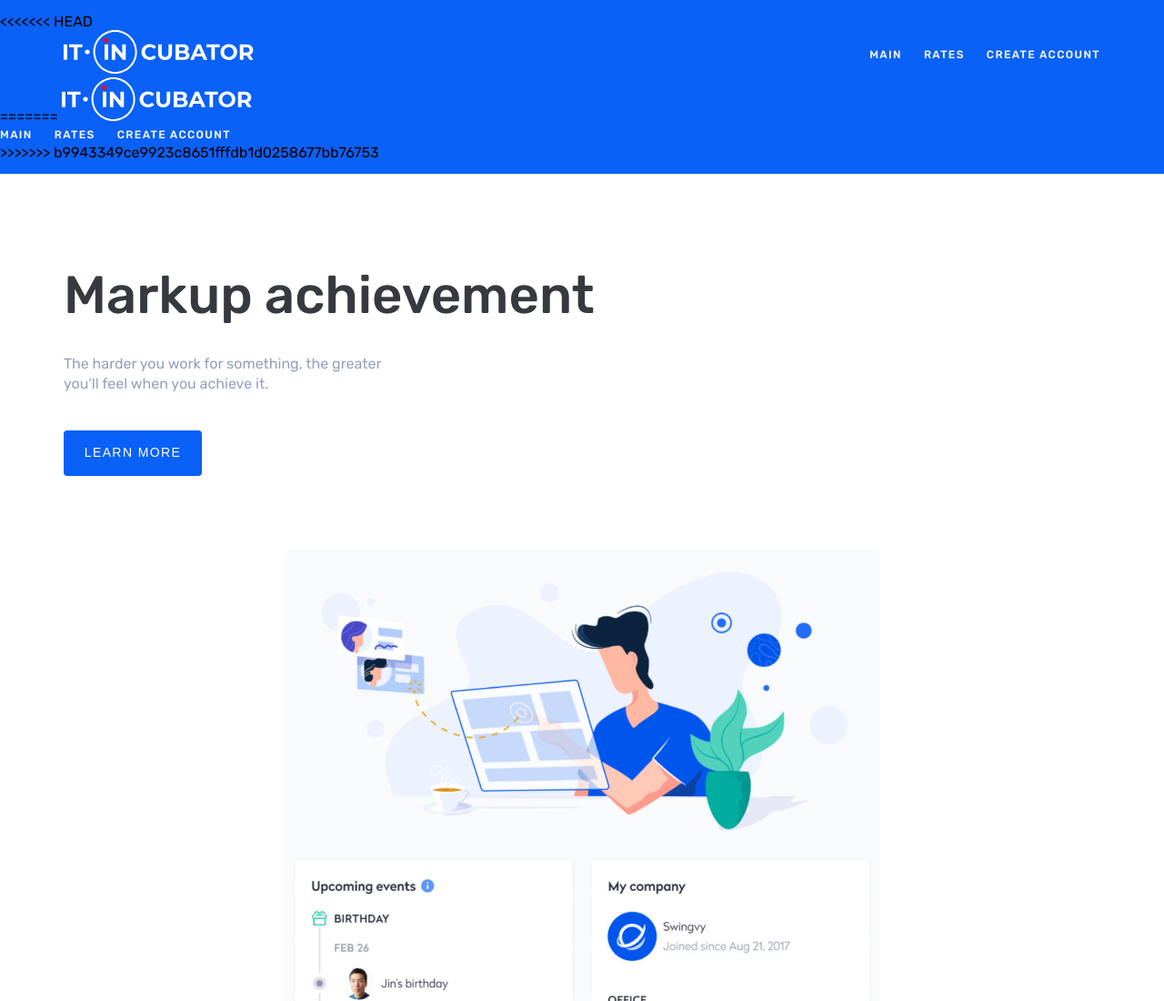
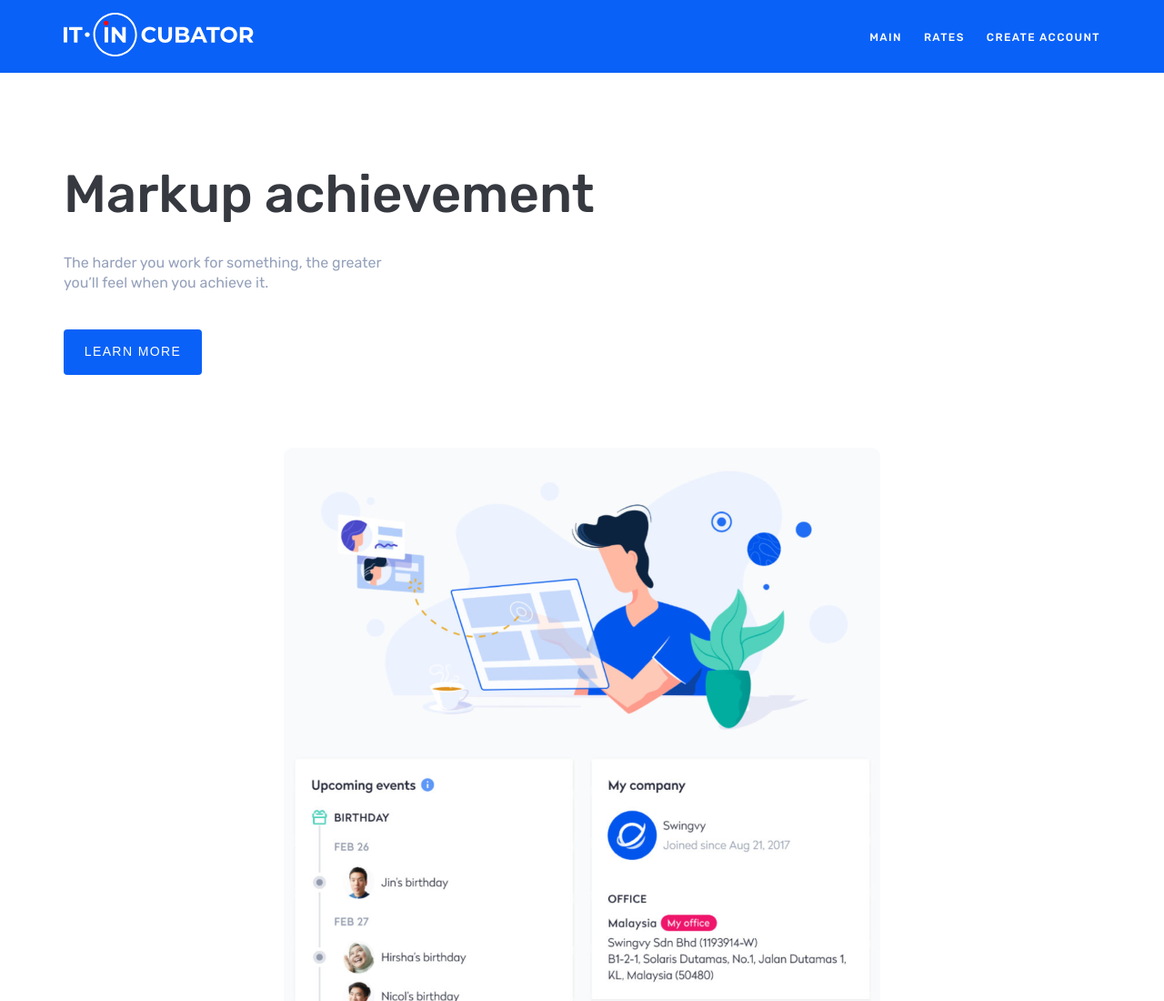
Before and after one commit to Serzh-R/pre-course-hw-html, a plain HTML site: page index.html in a window 1280 px wide. Shown: the top 1100 px of the page at 91% size. Drawn offline with Linux system fonts and the light colour scheme.

Commit message:
change index.html

```diff
--- a/index.html
+++ b/index.html
@@ -14,7 +14,6 @@
 
 <body>
 <header class="header">
-<<<<<<< HEAD
     <div class="container">
         <div class="header-wrapper">
             <a href="#" class="logo">
@@ -33,22 +32,6 @@
             </ul>
         </div>
     </div>
-=======
-		<a href="#" class="logo">
-			<img class="img-logo" src="./assets/images/Logo.svg" alt="logo">
-		</a>
-		<ul class="menu">
-			<li class="menu-item">
-				<a class="menu-link" href="#">Main</a>
-			</li>
-			<li class="menu-item">
-				<a class="menu-link" href="#">Rates</a>
-			</li>
-			<li class="menu-item">
-				<a class="menu-link" href="#">create account</a>
-			</li>
-		</ul>
->>>>>>> b9943349ce9923c8651fffdb1d0258677bb76753
 </header>
 <section class="main">
     <div class="container">
@@ -131,7 +114,8 @@
                     lives.
                     The
                     majority of
-						people pay little attention to dreams. Dreams can help us find solutions to our daily problems and see
+                    people pay little attention to dreams. Dreams can help us find solutions to our daily problems and
+                    see
                     things
                     from a different perspective. Whenever we are dreaming, we can be who or what we want to be,
                     regardless
```
Lines whose indentation alone changed are shown as unchanged.
